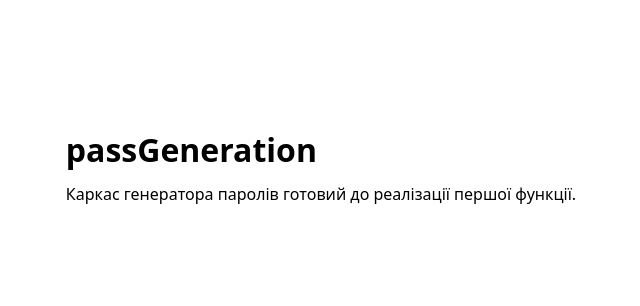
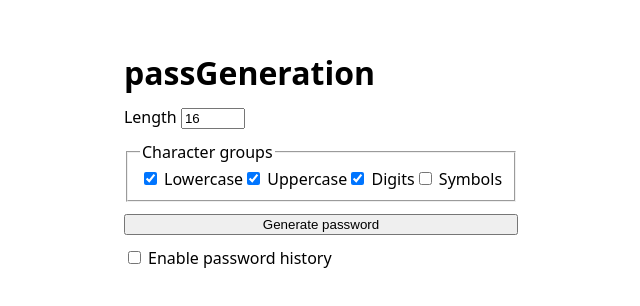
Before and after one commit to AlexandrBursak/PasswordGeneration, a Next.js app: page / in a window 1280 px wide. Shown: the part 234-540 px from the top of the page, without its empty margins (319-959 px from the left). Built offline with nearby package versions, Linux system fonts and the light colour scheme.

Commit message:
feat: add interactive password generator
SDD-Task: T4

SDD-Task: T5

SDD-Task: T6

SDD-Task: T7

```diff
--- a/src/view/widgets/PasswordGenerator/PasswordGeneratorScaffold.tsx
+++ b/src/view/widgets/PasswordGenerator/PasswordGeneratorScaffold.tsx
@@ -1,12 +1,59 @@
 "use client";
+
+import { useEffect, useState } from "react";
+
+import {
+  CHARACTER_GROUPS,
+  generatePassword,
+  type CharacterGroup,
+  type PasswordPolicy,
+  validatePasswordPolicy,
+} from "@/entities/password";
+import {
+  clearPasswordHistory,
+  isHistoryEnabled,
+  listPasswordHistory,
+  savePasswordHistoryEntry,
+  setHistoryEnabled,
+  type PasswordHistoryEntry,
+} from "@/shared/lib/passwordHistory";
 
 import styles from "./PasswordGeneratorScaffold.module.css";
 
+const labels: Record<CharacterGroup, string> = { lowercase: "Lowercase", uppercase: "Uppercase", digits: "Digits", symbols: "Symbols" };
+
 export function PasswordGeneratorScaffold() {
-  return (
-    <main className={styles.main}>
-      <h1>passGeneration</h1>
-      <p>Каркас генератора паролів готовий до реалізації першої функції.</p>
-    </main>
-  );
+  const [length, setLength] = useState(16);
+  const [groups, setGroups] = useState<CharacterGroup[]>(["lowercase", "uppercase", "digits"]);
+  const [password, setPassword] = useState("");
+  const [message, setMessage] = useState("");
+  const [historyEnabled, setEnabled] = useState(false);
+  const [history, setHistory] = useState<PasswordHistoryEntry[]>([]);
+
+  useEffect(() => { void (async () => { setEnabled(await isHistoryEnabled()); setHistory(await listPasswordHistory()); })(); }, []);
+
+  const policy: PasswordPolicy = { length, characterGroups: groups };
+  const toggleGroup = (group: CharacterGroup) => setGroups((current) => current.includes(group) ? current.filter((item) => item !== group) : [...current, group]);
+
+  async function generate() {
+    const validation = validatePasswordPolicy(policy);
+    if (!validation.valid) { setMessage(validation.message); return; }
+    const nextPassword = generatePassword(policy);
+    setPassword(nextPassword); setMessage("Password generated.");
+    if (await savePasswordHistoryEntry({ id: crypto.randomUUID(), password: nextPassword, createdAt: new Date().toISOString(), policySummary: `${length} characters` })) setHistory(await listPasswordHistory());
+  }
+
+  async function toggleHistory() {
+    if (!historyEnabled && !window.confirm("Password history stores plaintext passwords locally on this device. Enable it?")) return;
+    await setHistoryEnabled(!historyEnabled); setEnabled(!historyEnabled); setMessage(!historyEnabled ? "History enabled." : "History disabled. Existing entries remain until cleared.");
+  }
+
+  async function copy() {
+    try { await navigator.clipboard.writeText(password); setMessage("Password copied."); }
+    catch { setMessage("Password could not be copied. Try again."); }
+  }
+
+  async function clear() { await clearPasswordHistory(); setHistory([]); setMessage("Password history cleared."); }
+
+  return <main className={styles.main}><h1>passGeneration</h1><label>Length <input aria-label="Password length" type="number" min="4" max="128" value={length} onChange={(event) => setLength(Number(event.target.value))} /></label><fieldset><legend>Character groups</legend>{CHARACTER_GROUPS.map((group) => <label key={group}><input type="checkbox" checked={groups.includes(group)} onChange={() => toggleGroup(group)} /> {labels[group]}</label>)}</fieldset><button onClick={generate}>Generate password</button>{password && <><output aria-label="Generated password">{password}</output><button onClick={copy}>Copy password</button></>}<label><input type="checkbox" checked={historyEnabled} onChange={toggleHistory} /> Enable password history</label>{history.length > 0 && <section><h2>Password history</h2><ul>{history.map((entry) => <li key={entry.id}>{entry.password}</li>)}</ul><button onClick={clear}>Clear history</button></section>}<p role="status">{message}</p></main>;
 }
```
